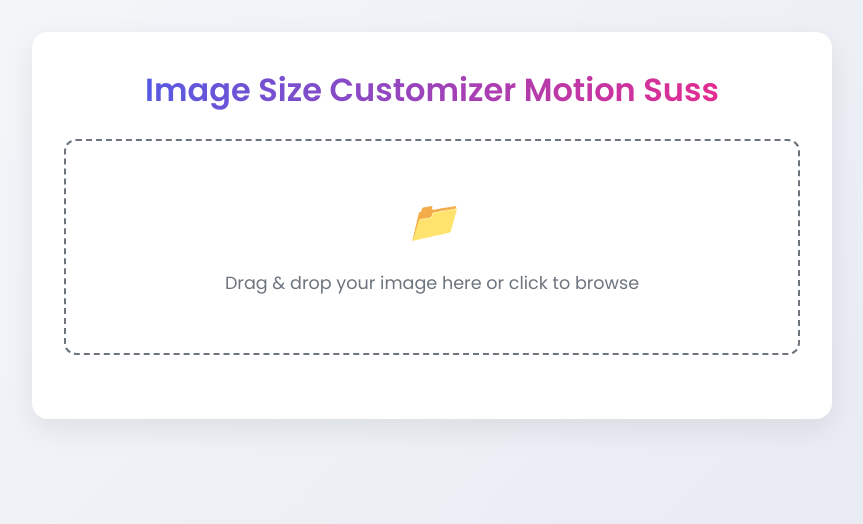
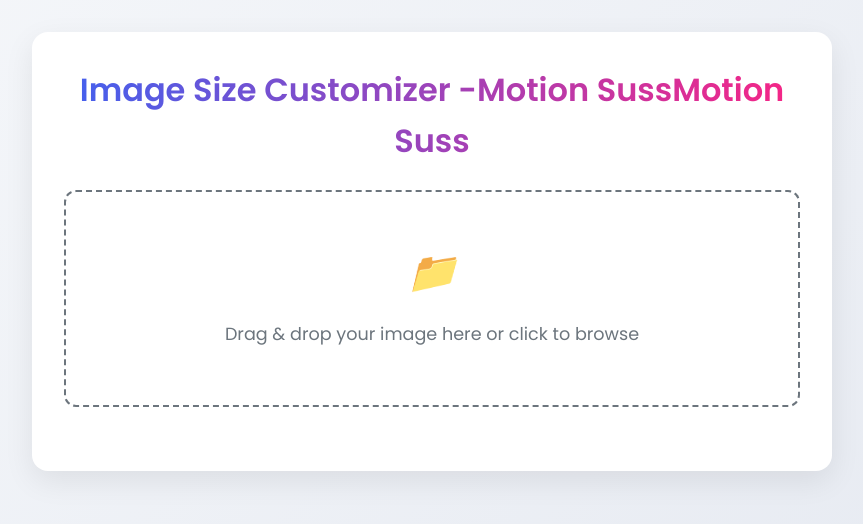
Before and after one commit to MotionSuss/Image-size-customizer, a plain HTML site: page index.html in a window 1280 px wide. Shown: the whole page, without its empty margins (208-1071 px from the left). Drawn offline with Linux system fonts and the light colour scheme.

Commit message:
Update index.html

```diff
--- a/index.html
+++ b/index.html
@@ -3,7 +3,7 @@
 <head>
     <meta charset="UTF-8">
     <meta name="viewport" content="width=device-width, initial-scale=1.0">
-    <title>Image Size Customizer -Motion Suss</title>
+    <title>Image Size Customizer</title>
     <link href="https://fonts.googleapis.com/css2?family=Poppins:wght@300;400;500;600;700&display=swap" rel="stylesheet">
     <style>
         :root {
@@ -357,7 +357,7 @@
 </head>
 <body>
     <div class="container">
-        <h1>Image Size Customizer <span style="color: var(--accent);">Motion Suss</span></h1>
+        <h1>Image Size Customizer -Motion Suss<span style="color: var(--accent);">Motion Suss</span></h1>
 
         <div class="upload-area" id="uploadArea">
             <i>📁</i>
```
